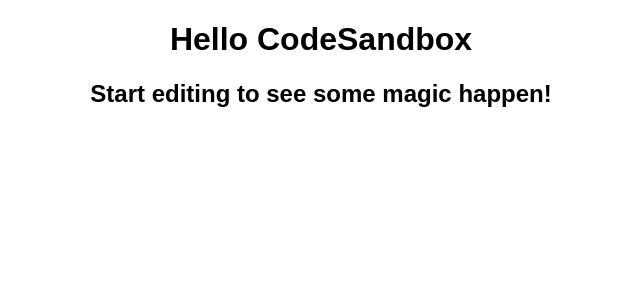
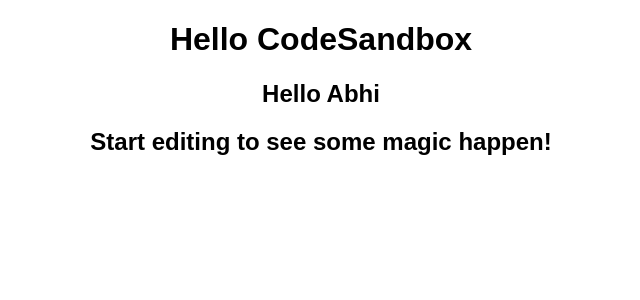
Before and after one commit to abhi283204/React-Project1, a React (Create React App) app: page / in a window 1280 px wide. Shown: the top 300 px of the page, without its empty margins (319-959 px from the left). Built offline with nearby package versions, Linux system fonts and the light colour scheme.

Commit message:
name added

```diff
--- a/src/App.js
+++ b/src/App.js
@@ -4,6 +4,8 @@
   return (
     <div className="App">
       <h1>Hello CodeSandbox</h1>
+
+      <h2>Hello Abhi</h2>
       <h2>Start editing to see some magic happen!</h2>
     </div>
   );
```
